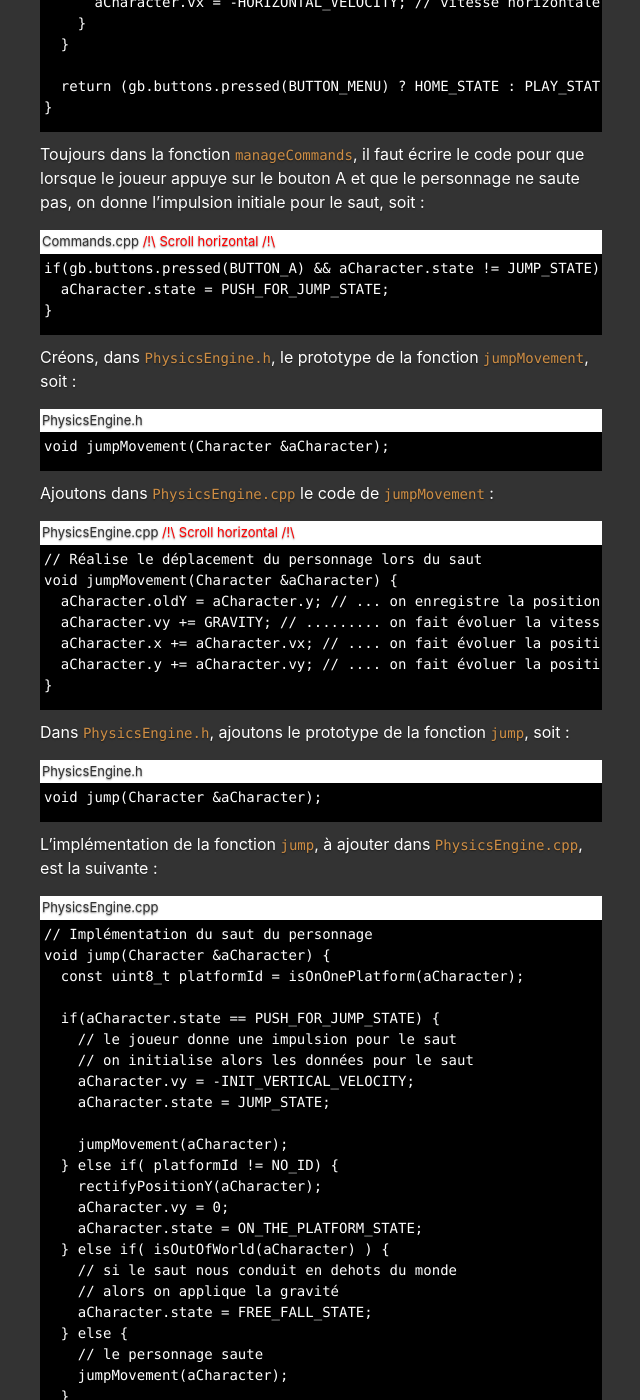
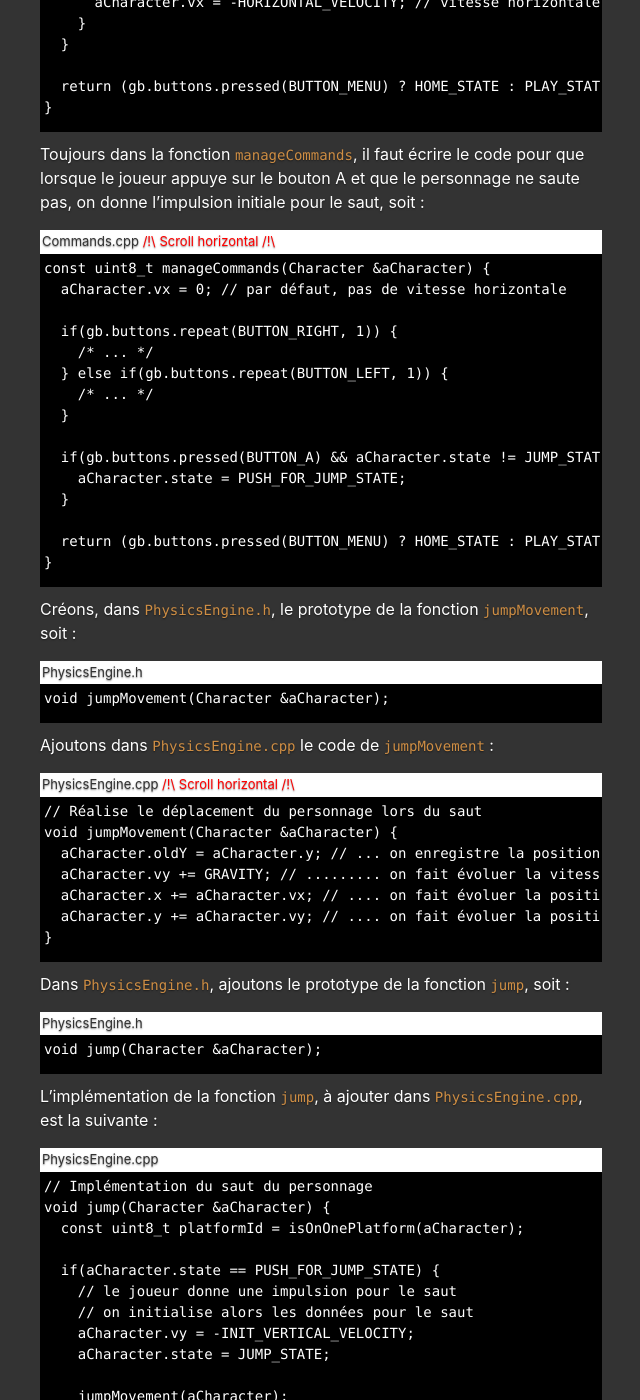
Before and after one commit to chris-scientist/gb-platformer-ws-01, a Jekyll site: the page built from docs/fr/deplacements.md, in a window 1280 px wide and 1400 px high, scrolled down 8475 px. Shown: the whole window, without its empty margins (319-959 px from the left). Built offline with Jekyll 4.4.1, drawn with Linux system fonts in a browser that asks for light colours; some of the changed text lies outside the part shown.

Commit message:
Correctifs E2 [FR]

````diff
--- a/docs/fr/deplacements.md
+++ b/docs/fr/deplacements.md
@@ -71,11 +71,9 @@ const uint8_t manageCommands(Character &aCharacter) {
 Vous pouvez téléverser votre programme vers votre console. Quand vous maintenez le bouton droit enfoncé, vous constatez que votre personnage va se déplacer vers la droite jusqu'à ce qu'il atteigne le bord droit de l'écran.
 Voilà une première partie du déplacement est développée.
 
-
 ### Avancer à gauche
 
 Je vous propose maintenant de coder le déplacement vers la gauche en autonomie. Si vous n'y arrivez pas, je vous donnerais dans un premier temps quelques astuces. Si vous ne voyez toujours pas comment faire ou que vous souhaitez vérifier votre code : je vous donne la solution.
-
 
 #### Avancer à gauche : quelques pistes
 
@@ -94,7 +92,6 @@ aCharacter.x--;
 ```
 
 Voici les deux astuces qui couplées au code de déplacement à droite devrait vous permettre d'écrire le déplacement à gauche.
-
 
 #### Avancer à gauche : la solution
 
@@ -189,9 +186,7 @@ De plus, il faut initialiser la vitesse verticale soit `vy = -vy0;` avec `vy0` l
 
 N'ayez pas peur de toute cette théorie, nous allons passer à l'implémentation.
 
-
 ### Sauter : la pratique
-
 
 #### Evolution du personnage
 
@@ -265,7 +260,6 @@ void rectifyPositionY(Character &aCharacter) {
 ```
 
 Bien ! Maintenant que nous avons apporter les modifications nécessaires au personnage, nous devons regarder si nous sommes en collision avec une plateforme ou si nous sautons en dehors de l'écran.
-
 
 #### Une histoire de collisions
 
@@ -332,7 +326,6 @@ bool isOutOfWorld(Character &aCharacter) {
 
 Les limites étant déterminées, passons au développement du saut.
 
-
 ##### Un peu de physique
 
 Pour gérer l'élan, nous allons modifier la fonction `manageCommands` (qui est dans le fichier `Commands.cpp`) :
@@ -362,8 +355,20 @@ Toujours dans la fonction `manageCommands`, il faut écrire le code pour que lor
 
 <div class="filename" >Commands.cpp <span>/!\ Scroll horizontal /!\</span></div>
 ```
-if(gb.buttons.pressed(BUTTON_A) && aCharacter.state != JUMP_STATE) {
-  aCharacter.state = PUSH_FOR_JUMP_STATE;
+const uint8_t manageCommands(Character &aCharacter) {
+  aCharacter.vx = 0; // par défaut, pas de vitesse horizontale
+
+  if(gb.buttons.repeat(BUTTON_RIGHT, 1)) {
+    /* ... */
+  } else if(gb.buttons.repeat(BUTTON_LEFT, 1)) {
+    /* ... */
+  }
+
+  if(gb.buttons.pressed(BUTTON_A) && aCharacter.state != JUMP_STATE) {
+    aCharacter.state = PUSH_FOR_JUMP_STATE;
+  }
+
+  return (gb.buttons.pressed(BUTTON_MENU) ? HOME_STATE : PLAY_STATE);
 }
 ```
 
@@ -414,7 +419,7 @@ void jump(Character &aCharacter) {
     aCharacter.vy = 0;
     aCharacter.state = ON_THE_PLATFORM_STATE;
   } else if( isOutOfWorld(aCharacter) ) {
-    // si le saut nous conduit en dehots du monde
+    // si le saut nous conduit en dehors du monde
     // alors on applique la gravité
     aCharacter.state = FREE_FALL_STATE;
   } else {
@@ -426,7 +431,6 @@ void jump(Character &aCharacter) {
 ```
 
 Le personnage est prêt à sauter, enfin presque ! Effectivement il faut écrire encore un peu de code avant que le personnage ne saute.
-
 
 #### Dernière ligne droite avant de sauter
 
@@ -517,7 +521,7 @@ Et voici le saut actuel (après callibrage) :
 
 Vous voici arrivé à la fin de cette deuxième étape où nous avons ajouté les déplacements pour le personnage : avancer à gauche, avancer à droite et sauter.
 
-Si vous avez terminé ou si vous rencontrez des problèmes vous pouvez télécharger la solution <a href="" class="external-link" >ici</a>.
+Si vous avez terminé ou si vous rencontrez des problèmes vous pouvez télécharger la solution <a href="#" class="external-link" >ici</a>.
 
 Dans la prochaine étape, c'est-à-dire la troisième, nous aborderons la gestion des plateformes de la création à l'affichage, en passant par la gestion des collisions. Et nous implémenterons également la chute libre.
 
````
Also changed, not shown: other parts of docs/fr/deplacements.md (+6 -6 lines).
